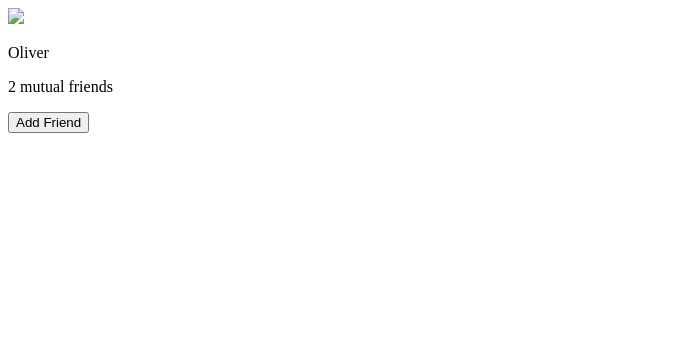
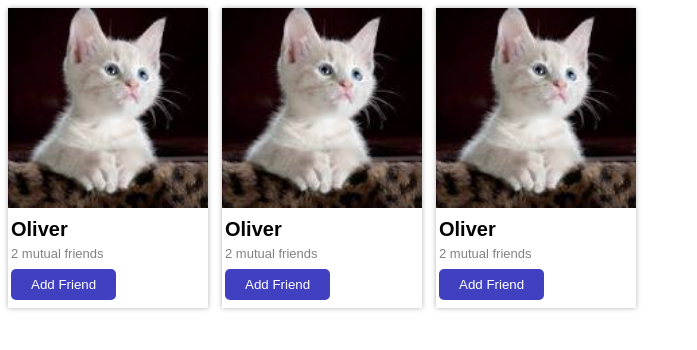
Before and after one commit to SUMALESH-KA/HTML_CSS, a plain HTML site: page DIV EXERCISE/3div.html in a window 1280 px wide. Shown: the whole page, without its empty margins (0-697 px from the left). Drawn offline with Linux system fonts and the light colour scheme.

Commit message:
completed

```diff
--- a/DIV EXERCISE/3div.html
+++ b/DIV EXERCISE/3div.html
@@ -2,30 +2,88 @@
 <html>
     <head>
         <style>
-        .friend1{
+            p{
+                font-family: Arial, Helvetica, sans-serif;
+            }
+
+        .profile,.profile2,.profile3{
             width: 200px;
             box-shadow: 0 0 5px rgba(0, 0, 0, 0.3);
+            display: inline-block;
+            margin-right: 10px;
 
         }
-        .imag{
+
+        .profile-picture{
             width: 200px;
             height: 200px;
             object-fit: cover;
-            margin-bottom: 12px;
+            margin-bottom: 0px;
         }
-        .friend2{
-            width:100px;
+        .name{
+            margin-top: 6px;
+            font-weight: bolder;
+            margin-bottom: 0%;
+            font-size: 20px;
+            margin-left: 3px;
         }
-        .friend3{
-            width:100px;
+        .mutual-friends{
+            margin-top: 5px;
+            font-size: 13px;
+            color: rgb(130, 130, 130);
+            margin-bottom: 3px;
+            margin-left: 3px;
         }
+        .add-friend-button{
+            margin-top: 5px;
+            background-color: rgb(64, 64, 192);
+            color: white;
+            padding-left: 20px;
+            padding-right: 20px;
+            padding-top: 8px;
+            padding-bottom: 8px;
+            margin-left: 3px;
+            border: none;
+            border-radius: 5px;
+            margin-bottom: 8px;
+
+
+        }
+
+
         </style>
     </head>
 
 
             <body>
-              <div class="profile">
-                <img class="profile-picture" src="IMAGE/29865801581_52dc75c9f4.webp">
+              <div class="profile" style="display: inline-block;" >
+                <img class="profile-picture" src="\img\download (1).jpeg">
+                <p class="name">
+                  Oliver
+                </p>
+                <p class="mutual-friends">
+                  2 mutual friends
+                </p>
+                <button class="add-friend-button">
+                  Add Friend
+                </button>
+              </div>
+
+              <div class="profile2" >
+                <img class="profile-picture" src="\img\download (1).jpeg">
+                <p class="name">
+                  Oliver
+                </p>
+                <p class="mutual-friends">
+                  2 mutual friends
+                </p>
+                <button class="add-friend-button">
+                  Add Friend
+                </button>
+              </div>
+
+              <div class="profile3">
+                <img class="profile-picture" src="\img\download (1).jpeg">
                 <p class="name">
                   Oliver
                 </p>
```
Also changed, not shown: DIV EXERCISE/insta.html (added, +123 -0 lines), MAIN.HTML (+1 -1 lines), DIV EXERCISE/IMAGE/29865801581_52dc75c9f4.webp (added).
